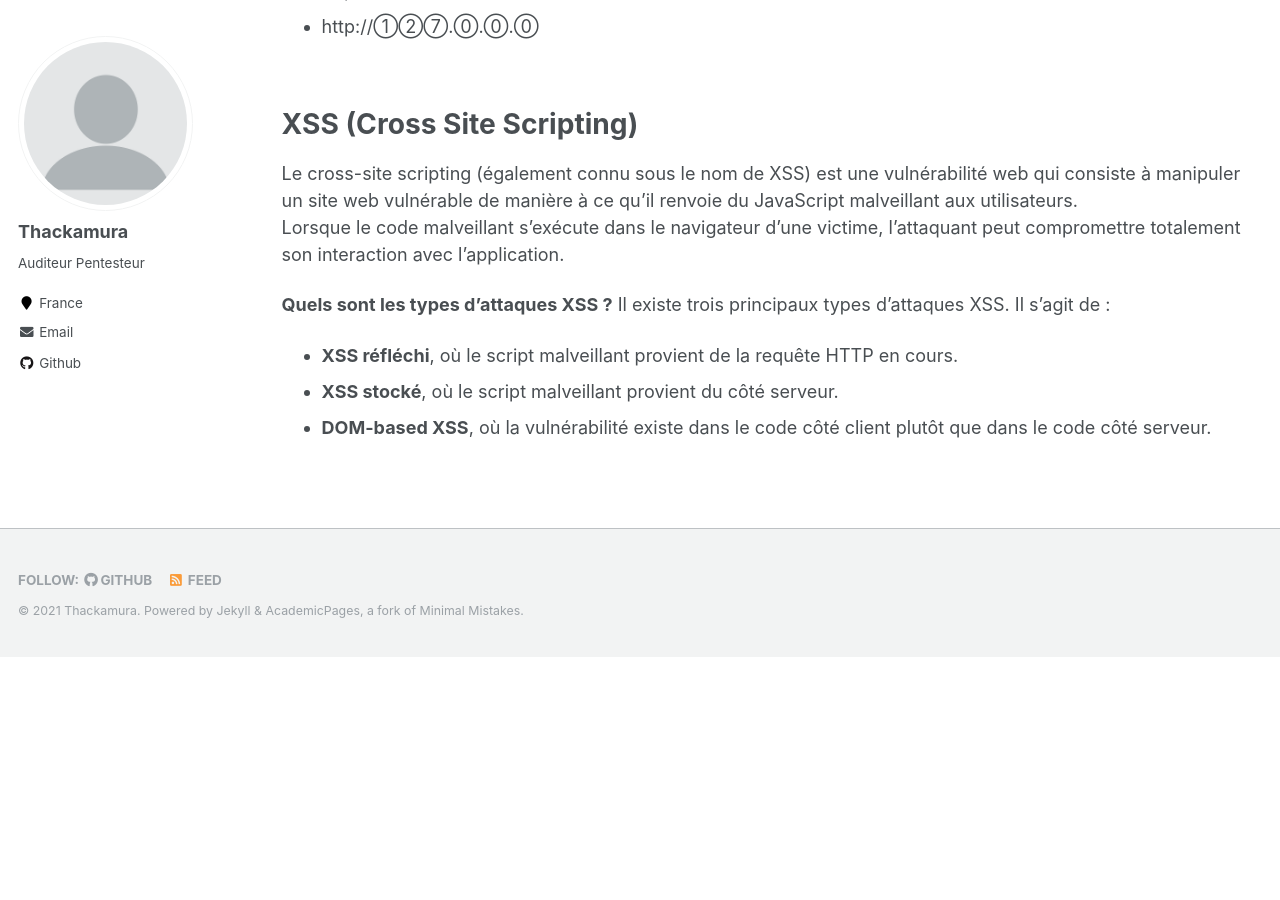
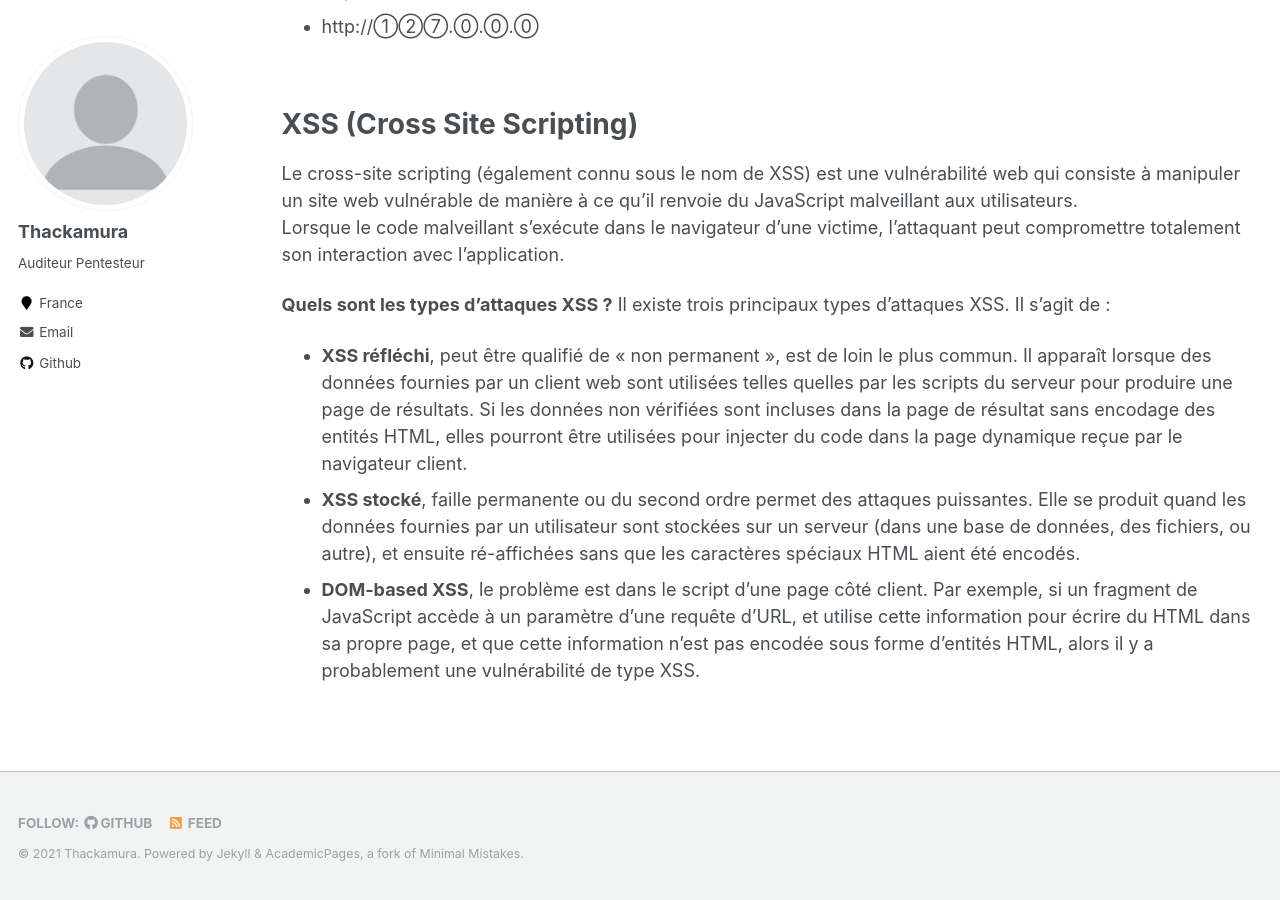
Before and after one commit to thackamura/thackamura.github.io, a Jekyll site: the page built from _pages/web-checklist.md, in a window 1280 px wide and 900 px high, scrolled down 4511 px. Built offline with Jekyll 4.4.1, drawn with Linux system fonts in a browser that asks for light colours; before the commit the page ends 5168 px from its top, so only the background shows below that.

Commit message:
Update web-checklist.md

```diff
--- a/_pages/web-checklist.md
+++ b/_pages/web-checklist.md
@@ -166,6 +166,6 @@ Le cross-site scripting (également connu sous le nom de XSS) est une vulnérabi
 **Quels sont les types d'attaques XSS ?**
 Il existe trois principaux types d'attaques XSS. Il s'agit de :
 
-* **XSS réfléchi**, où le script malveillant provient de la requête HTTP en cours.
-* **XSS stocké**, où le script malveillant provient du côté serveur.
-* **DOM-based XSS**, où la vulnérabilité existe dans le code côté client plutôt que dans le code côté serveur.
+* **XSS réfléchi**, peut être qualifié de « non permanent », est de loin le plus commun. Il apparaît lorsque des données fournies par un client web sont utilisées telles quelles par les scripts du serveur pour produire une page de résultats. Si les données non vérifiées sont incluses dans la page de résultat sans encodage des entités HTML, elles pourront être utilisées pour injecter du code dans la page dynamique reçue par le navigateur client.
+* **XSS stocké**, faille permanente ou du second ordre permet des attaques puissantes. Elle se produit quand les données fournies par un utilisateur sont stockées sur un serveur (dans une base de données, des fichiers, ou autre), et ensuite ré-affichées sans que les caractères spéciaux HTML aient été encodés.
+* **DOM-based XSS**, le problème est dans le script d'une page côté client. Par exemple, si un fragment de JavaScript accède à un paramètre d'une requête d'URL, et utilise cette information pour écrire du HTML dans sa propre page, et que cette information n'est pas encodée sous forme d'entités HTML, alors il y a probablement une vulnérabilité de type XSS.
```
